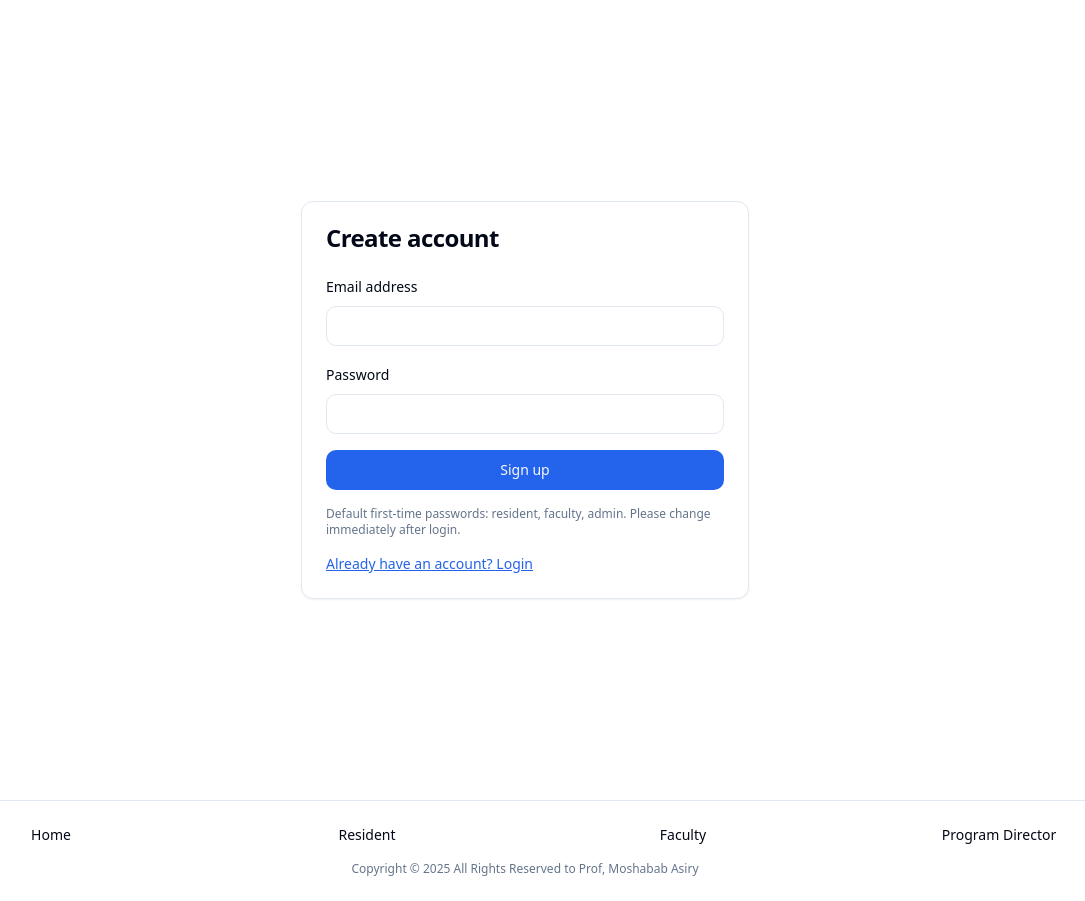
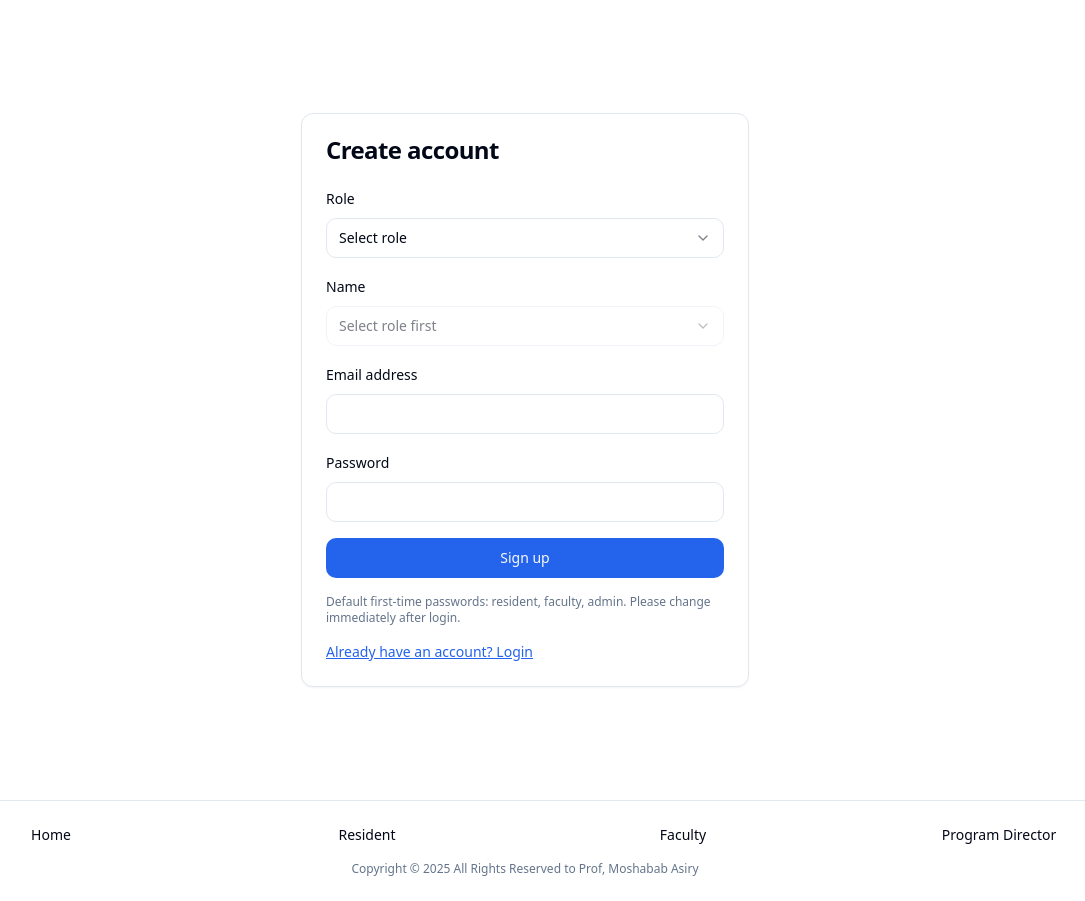
Before and after one commit to asiry1975/ksuorthopg, a React (Vite) app: page /auth in a window 1280 px wide. Both pictures are taken after a click on the button "Need an account? Sign up". Shown: the whole page, without its empty margins (115-1200 px from the left). Built offline with nearby package versions, Linux system fonts and the light colour scheme.

Commit message:
Add role selector and name fields
Add a role selector to the signup form. Populate resident and faculty names from the existing resident schedule.

```diff
--- a/src/pages/Auth.tsx
+++ b/src/pages/Auth.tsx
@@ -4,6 +4,8 @@ import { Input } from "@/components/ui/input";
 import { Button } from "@/components/ui/button";
 import { Label } from "@/components/ui/label";
 import { Card, CardContent, CardHeader, CardTitle } from "@/components/ui/card";
+import { Select, SelectContent, SelectItem, SelectTrigger, SelectValue } from "@/components/ui/select";
+import { RESIDENTS, FACULTY } from "@/context/ScheduleContext";
 import { supabase } from "@/integrations/supabase/client";
 import { toast } from "sonner";
 
@@ -11,12 +13,21 @@ export default function AuthPage() {
   const [mode, setMode] = useState<"login" | "signup">("login");
   const [email, setEmail] = useState("");
   const [password, setPassword] = useState("");
-  const [loading, setLoading] = useState(false);
+const [loading, setLoading] = useState(false);
+  const [selectedRole, setSelectedRole] = useState<"resident" | "faculty" | "">("");
+  const [selectedName, setSelectedName] = useState("");
   const navigate = useNavigate();
   const location = useLocation() as any;
 
+useEffect(() => {
+    document.title = mode === "login" ? "Login - KSU Ortho Portal" : "Sign up - KSU Ortho Portal";
+  }, [mode]);
+
   useEffect(() => {
-    document.title = mode === "login" ? "Login - KSU Ortho Portal" : "Sign up - KSU Ortho Portal";
+    if (mode === "login") {
+      setSelectedRole("");
+      setSelectedName("");
+    }
   }, [mode]);
 
   const redirectAfterLogin = async () => {
@@ -49,13 +60,26 @@ export default function AuthPage() {
     redirectAfterLogin();
   };
 
-  const handleSignup = async () => {
+const handleSignup = async () => {
     setLoading(true);
+    if (!selectedRole) {
+      toast.error("Please select a role.");
+      setLoading(false);
+      return;
+    }
+    if (!selectedName) {
+      toast.error("Please select your name.");
+      setLoading(false);
+      return;
+    }
     const redirectUrl = `${window.location.origin}/`;
     const { error } = await supabase.auth.signUp({
       email,
       password,
-      options: { emailRedirectTo: redirectUrl },
+      options: {
+        emailRedirectTo: redirectUrl,
+        data: { role: selectedRole, display_name: selectedName }
+      },
     });
     setLoading(false);
     if (error) {
@@ -80,7 +104,37 @@ export default function AuthPage() {
             <CardTitle>{mode === "login" ? "Login" : "Create account"}</CardTitle>
           </CardHeader>
           <CardContent>
-            <form onSubmit={onSubmit} className="space-y-4" aria-label={mode === "login" ? "Login form" : "Sign up form"}>
+<form onSubmit={onSubmit} className="space-y-4" aria-label={mode === "login" ? "Login form" : "Sign up form"}>
+              {mode === "signup" && (
+                <>
+                  <div className="space-y-2">
+                    <Label>Role</Label>
+                    <Select value={selectedRole} onValueChange={(v) => { setSelectedRole(v as any); setSelectedName(""); }}>
+                      <SelectTrigger>
+                        <SelectValue placeholder="Select role" />
+                      </SelectTrigger>
+                      <SelectContent className="z-50">
+                        <SelectItem value="resident">Resident</SelectItem>
+                        <SelectItem value="faculty">Faculty</SelectItem>
+                      </SelectContent>
+                    </Select>
+                  </div>
+
+                  <div className="space-y-2">
+                    <Label>{selectedRole === "resident" ? "Resident name" : selectedRole === "faculty" ? "Faculty name" : "Name"}</Label>
+                    <Select value={selectedName} onValueChange={setSelectedName} disabled={!selectedRole}>
+                      <SelectTrigger>
+                        <SelectValue placeholder={!selectedRole ? "Select role first" : "Select name"} />
+                      </SelectTrigger>
+                      <SelectContent className="z-50 max-h-64">
+                        {(selectedRole === "resident" ? RESIDENTS : selectedRole === "faculty" ? FACULTY : []).map((n) => (
+                          <SelectItem key={n} value={n}>{n}</SelectItem>
+                        ))}
+                      </SelectContent>
+                    </Select>
+                  </div>
+                </>
+              )}
               <div className="space-y-2">
                 <Label htmlFor="email">Email address</Label>
                 <Input id="email" type="email" value={email} onChange={(e) => setEmail(e.target.value)} required />
```
